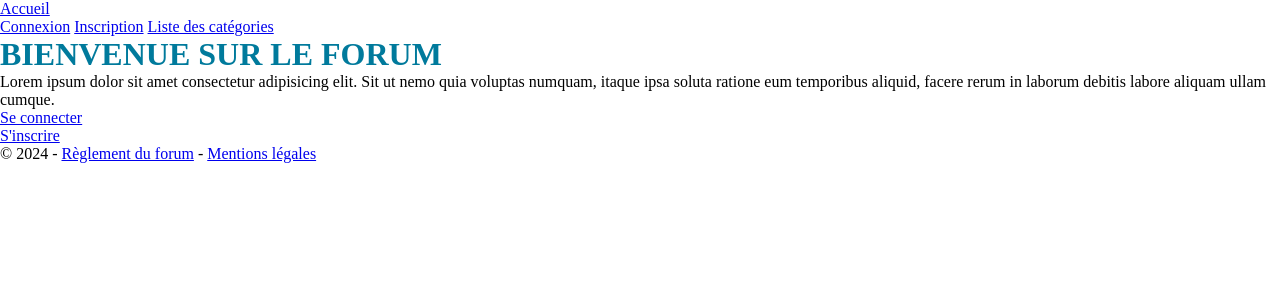
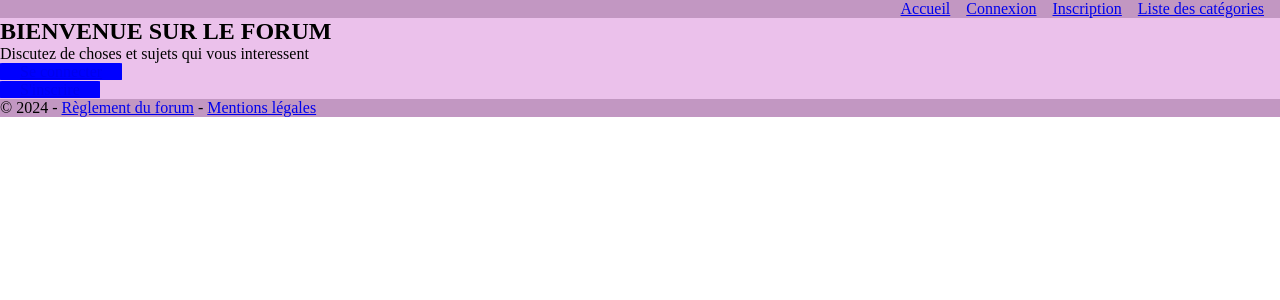
Before and after one commit to cgaroui/Forum_chaima, a PHP site: page / in a window 1280 px wide. Shown: the top 300 px of the page. Run offline with PHP 8.4, Linux system fonts and the light colour scheme; some libraries are stand-ins or nearby versions.

Commit message:
ajout : css navbar

```diff
--- a/public/css/style.css
+++ b/public/css/style.css
@@ -4,6 +4,39 @@
     box-sizing: border-box;
 }
 
-h1 {
+h1 h2 {
     color: rgb(0, 122, 156);
 }
+
+.nav-bar {
+    background-color: rgb(194, 151, 194);
+
+}
+
+#nav-right {
+    display: flex;
+    justify-content: flex-end;
+    flex-direction: row;
+}
+
+#nav-right a{
+
+    margin-right: 1rem;
+}
+
+#mainpage{
+    background-color:rgb(235, 193, 235);  ;
+}
+
+footer{
+    background-color:  rgb(194, 151, 194);
+}
+
+.btn-accueil{
+    padding:  0px 20px;
+
+    width: 200px;
+    height: 50px;
+    background-color: blue;
+    border-radius: 2%;
+}
--- a/view/home.php
+++ b/view/home.php
@@ -1,10 +1,20 @@
-<h1>BIENVENUE SUR LE FORUM</h1>
+<!DOCTYPE html>
+<html lang="en">
+<head>
+    <meta charset="UTF-8">
+    <meta name="viewport" content="width=device-width, initial-scale=1.0">
+    <link rel="stylesheet" href="public/css/style.css">
+    <title>home</title>
+</head>
+<body>
 
-<p>Lorem ipsum dolor sit amet consectetur adipisicing elit. Sit ut nemo quia voluptas numquam,
-     itaque ipsa soluta ratione eum temporibus aliquid, facere rerum in laborum debitis labore aliquam ullam cumque.</p>
+</body>
+</html>
+<h2>BIENVENUE SUR LE FORUM</h2>
+
+<p>Discutez de choses et sujets qui vous interessent</p>
 
 <p>
-    <a href="index.php?ctrl=security&action=login">Se connecter</a><br>
-    <a href="index.php?ctrl=security&action=register">S'inscrire</a>
-
+    <a href="index.php?ctrl=security&action=login" class="btn-accueil">Se connecter</a><br>
+    <a href="index.php?ctrl=security&action=register" class="btn-accueil">S'inscrire</a>
 </p>
--- a/view/layout.php
+++ b/view/layout.php
@@ -7,7 +7,7 @@
         <meta http-equiv="X-UA-Compatible" content="ie=edge">
         <script src="https://cdn.tiny.cloud/1/zg3mwraazn1b2ezih16je1tc6z7gwp5yd4pod06ae5uai8pa/tinymce/5/tinymce.min.js" referrerpolicy="origin"></script>
         <link rel="stylesheet" href="https://cdnjs.cloudflare.com/ajax/libs/font-awesome/5.13.0/css/all.min.css" integrity="sha256-h20CPZ0QyXlBuAw7A+KluUYx/3pK+c7lYEpqLTlxjYQ=" crossorigin="anonymous" />
-        <link rel="stylesheet" href="<?= PUBLIC_DIR ?>/css/style.css">
+        <link rel="stylesheet" href="<?= PUBLIC_DIR ?>css/style.css">
         <title>FORUM</title>
     </head>
     <body>
@@ -17,34 +17,28 @@
                 <h3 class="message" style="color: red"><?= App\Session::getFlash("error") ?></h3>
                 <h3 class="message" style="color: green"><?= App\Session::getFlash("success") ?></h3>
                 <header>
-                    <nav>
-                        <div id="nav-left">
-                            <a href="index.php?ctrl=home&action=index">Accueil</a>
-                            <?php
-                            if(App\Session::isAdmin()){
-                                ?>
-                                <!-- <a href="index.php?ctrl=home&action=users">Voir la liste des gens</a> -->
-                            <?php } ?>
-                        </div>
-                        <div id="nav-right">
+                    <nav class="nav-bar">
+
                         <?php
                             // si l'utilisateur est connecté
-                            if(App\Session::getUser()){
-                                ?>
-                                <a href="index.php?ctrl=security&action=profile"><span class="fas fa-user"></span>&nbsp;<?= App\Session::getUser()?></a>
+                            if(App\Session::getUser()){?>
+                                <div class="profil"><a href="index.php?ctrl=security&action=profile"><span class="fas fa-user"></span>&nbsp;<?= App\Session::getUser()?></a></div>
+                                 <div id="nav-right">
+                                <a href="index.php?ctrl=home&action=index">Accueil</a>
                                 <a href="index.php?ctrl=security&action=logout">Déconnexion</a>
                                 <a href="index.php?ctrl=forum&action=index">Liste des catégories</a>
-                                <?php
-                            }
-                            else{
-                                ?>
+                                </div>
+                           <?php }
+                            else{?>
+                                <div id="nav-right">
+                                <a href="index.php?ctrl=home&action=index">Accueil</a>
                                 <a href="index.php?ctrl=security&action=login">Connexion</a>
                                 <a href="index.php?ctrl=security&action=register">Inscription</a>
                                 <a href="index.php?ctrl=forum&action=index">Liste des catégories</a>
-                            <?php
+                                </div><?php
                             }
                         ?>
-                        </div>
+
                     </nav>
                 </header>
 
```
